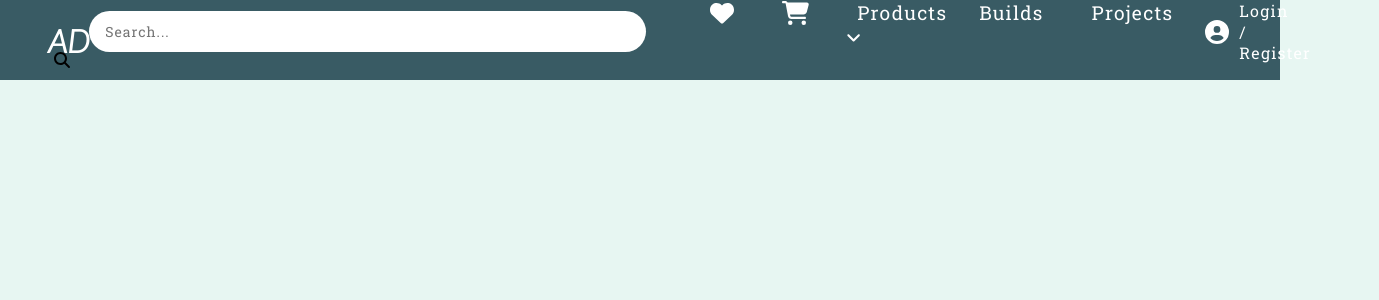
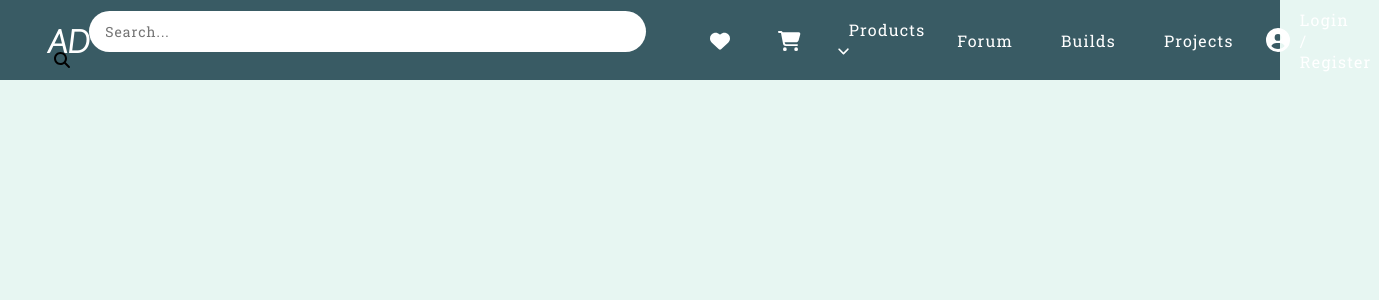
Before and after one commit to PunitorX/Atlas-Designs, a React (Create React App) app in the folder frontend/: page / in a window 1280 px wide. Shown: the top 300 px of the page, 1379 px wide, since content can reach past the window. Built offline with nearby package versions, Linux system fonts and the light colour scheme.

Commit message:
'updated navbar hover; font size'

```diff
--- a/frontend/src/components/Data/NavItems.js
+++ b/frontend/src/components/Data/NavItems.js
@@ -1,5 +1,6 @@
 export const NavItems = {
     itemOne: 'Products',
-    itemTwo: 'Builds',
-    itemThree: 'Projects',
+    itemTwo: 'Forum',
+    itemThree: 'Builds',
+    itemFour: 'Projects',
 }
--- a/frontend/src/components/Navbar.js
+++ b/frontend/src/components/Navbar.js
@@ -28,13 +28,11 @@ const NavLogo = styled.div`
 `
 
 const NavList = styled.ul`
-  height: 100%;
-  margin: 0;
   font-family: 'Roboto Slab', sans-serif;
   letter-spacing: 1.2px;
   display: flex;
-  justify-content: center;
-  font-size: 1.2rem;
+  align-items: center;
+  font-size: 1rem;
 `
 
 const NavItem = styled.li`
@@ -48,14 +46,15 @@ const NavLink = styled(Link)`
   text-decoration: none;
   color: #fff;
 
+  /* &:nth-child(1):hover {
+    color: red;
+  } */
+
   &:hover {
-      background-color: #fff;
-      transition: all .3s ease-in-out;
-      color: #000;
-      padding: .5rem 1rem;
-      opacity: .6;
-      border-radius: 5px;
-    }
+    transition: all .3s ease-in-out;
+    color: #EDA920;
+  }
+
 `
 
 const NavUser = styled.div`
@@ -64,6 +63,12 @@ const NavUser = styled.div`
   align-items: center;
   gap: 10px;
   font-size: 1rem;
+  cursor: pointer;
+
+  &:hover {
+    transition: all .3s ease-in;
+    color: #EDA920;
+  }
 `
 
 const NavLogin = styled.div`
@@ -75,7 +80,7 @@ const NavRegister = styled.div`
 
 `
 
-const Navbar = ({itemOne, itemTwo, itemThree}) => {
+const Navbar = ({itemOne, itemTwo, itemThree, itemFour}) => {
   return (
     <Nav>
       <NavContainer>
@@ -89,7 +94,7 @@ const Navbar = ({itemOne, itemTwo, itemThree}) => {
         <NavList>
           <NavItem>
             <NavLink>
-              <FontAwesomeIcon icon={faHeart} size={'lg'}/>
+              <FontAwesomeIcon className='red' icon={faHeart} size={'lg'}/>
             </NavLink>
           </NavItem>
           <NavItem>
@@ -111,7 +116,11 @@ const Navbar = ({itemOne, itemTwo, itemThree}) => {
           <NavItem>
             <NavLink>
               {itemThree}
-              {/* <FontAwesomeIcon icon={faAngleDown} size={'l'} transform={'right-5'}/> */}
+            </NavLink>
+          </NavItem>
+          <NavItem>
+            <NavLink>
+              {itemFour}
             </NavLink>
           </NavItem>
           <NavItem>
@@ -123,8 +132,6 @@ const Navbar = ({itemOne, itemTwo, itemThree}) => {
           </NavItem>
 
         </NavList>
-        {/* <ButtonOne>Login / Register</ButtonOne> */}
-
 
       </NavContainer>
     </Nav>
```
